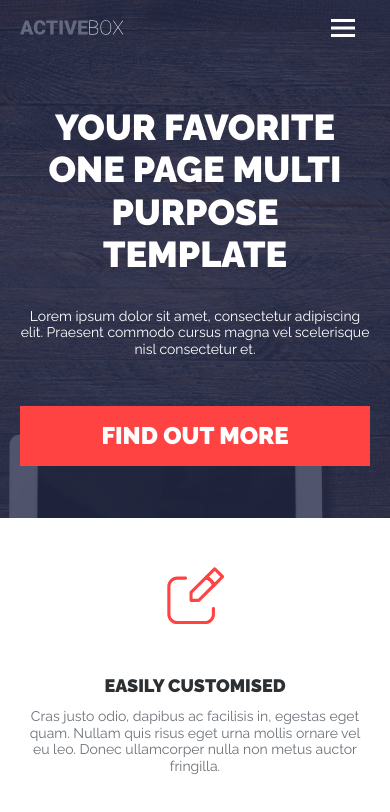
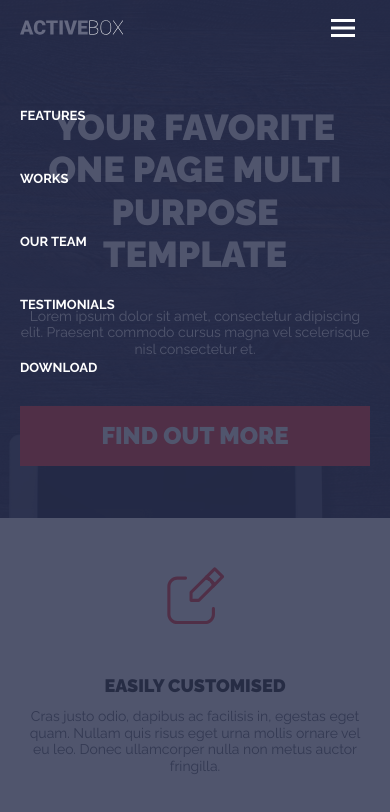
Before and after one commit to OjAntoni/ActiveBox, a website built with Parcel: page src/index.html in a window 390 px wide. Both pictures are taken after a click on the button 342 px from the left and 28 px from the top of the page. Shown: the top 812 px of the page. Built offline with nearby package versions, Linux system fonts and the light colour scheme.

Commit message:
feat: add pop-up menu

```diff
--- a/src/css/style.scss
+++ b/src/css/style.scss
@@ -8,20 +8,40 @@
   transform: translateX(-50%);
   width: 100%;
   z-index: 2;
+  transition: all 0.4s linear;
+
+  &.scrolled {
+    background-color: rgba(37, 43, 73, 0.8);
+
+    .header__container::after {
+      width: 0;
+      left: 50%;
+    }
+  }
+
+  &.open {
+    background-color: rgba(37, 43, 73, 0.8);
+    height: 100vh;
+  }
 
   &__container {
     display: flex;
+    flex-wrap: wrap;
     justify-content: space-between;
     align-items: center;
+    position: relative;
+    row-gap: 28px;
 
     &::after {
       content: "";
       position: absolute;
+      left: 20px;
       bottom: 0;
       margin: 0 auto;
       border-bottom: 1px solid #babbc5;
       max-width: 1130px;
       width: calc(100% - 40px);
+      transition: all 0.4s linear;
 
       @media only screen and (max-width: 767px) {
         display: none;
@@ -48,6 +68,10 @@
   &__menu {
     display: none;
 
+    svg {
+      pointer-events: none;
+    }
+
     @media only screen and (max-width: 767px) {
       display: flex;
       align-items: center;
@@ -56,6 +80,27 @@
       max-height: 56px;
       background-color: transparent;
       border: none;
+    }
+  }
+}
+
+.pop-up-menu {
+  display: none;
+
+  &.open {
+    display: flex;
+    flex-direction: column;
+    width: 100%;
+    position: relative;
+    z-index: 2;
+
+    .pop-up-menu__item {
+      display: block;
+      color: #fff;
+      text-decoration: none;
+      @include mixins.text("Raleway", 13px, 700, 15.26px);
+      text-transform: uppercase;
+      padding: 23.87px 0;
     }
   }
 }
--- a/src/index.html
+++ b/src/index.html
@@ -82,6 +82,13 @@
             />
           </svg>
         </button>
+        <div class="pop-up-menu">
+          <a href="#" class="pop-up-menu__item">features</a>
+          <a href="#" class="pop-up-menu__item">works</a>
+          <a href="#" class="pop-up-menu__item">our team</a>
+          <a href="#" class="pop-up-menu__item">testimonials</a>
+          <a href="#" class="pop-up-menu__item">download</a>
+        </div>
       </div>
     </header>
     <section class="banner">
@@ -170,5 +177,7 @@
 
       </div>
     </div>
+
+    <script src="script/script.js"></script>
   </body>
 </html>
--- /dev/null
+++ b/src/script/script.js
@@ -0,0 +1,43 @@
+// Получаем ссылку на элемент
+let scrollingElement = document.querySelector(".header");
+
+// Функция, которая будет вызываться при прокрутке
+function handleScroll() {
+  // Проверяем, насколько прокручена страница по вертикали
+  var scrollPosition = window.scrollY;
+
+  // Условие, при котором добавляем класс
+  if (scrollPosition > 0) {
+    scrollingElement.classList.add("scrolled");
+  } else {
+    scrollingElement.classList.remove("scrolled");
+  }
+}
+
+// Добавляем прослушиватель события прокрутки
+window.addEventListener("scroll", handleScroll);
+
+// Получаем ссылки на элементы
+let menuButton = document.querySelector(".header__menu");
+let menu = document.querySelector(".pop-up-menu"); //menu pop-up
+
+// Добавляем слушатели событий
+menuButton.addEventListener("click", toggleMenu);
+
+// Функция для открытия/закрытия меню
+function toggleMenu() {
+  menu.classList.toggle("open");
+  scrollingElement.classList.toggle("open");
+}
+
+// Добавляем слушатель события для каждого пункта меню
+var menuItems = document.querySelectorAll("pop-up-menu__item");
+menuItems.forEach(function (item) {
+  item.addEventListener("click", closeMenu);
+});
+
+// Функция для закрытия меню
+function closeMenu() {
+  menu.classList.remove("open");
+  scrollingElement.classList.remove("open");
+}
```
